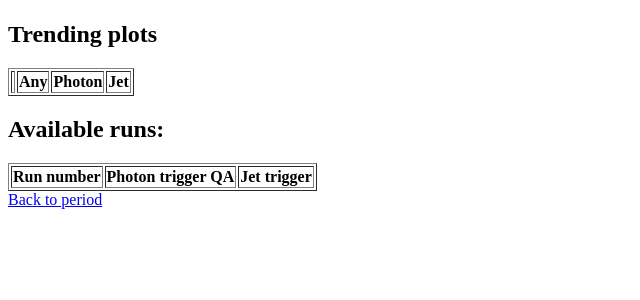
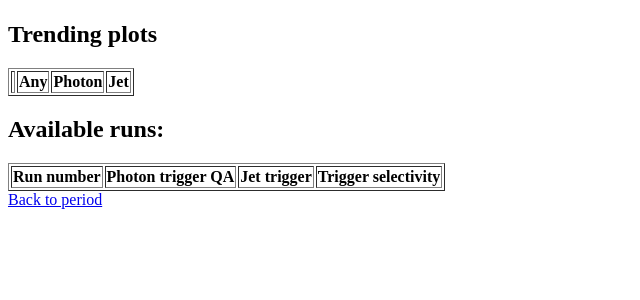
Before and after one commit to fjonasALICE/emctriggerqaapp, a Flask app: template templates/period.html in a window 1280 px wide. Shown: the top 300 px of the page, without its empty margins (0-640 px from the left). Run offline with Flask 3, Linux system fonts and the light colour scheme; the template is opened without the code that fills it, so the values that code supplies are empty.

Commit message:
added trigger selectivity plot

```diff
--- a/templates/period.html
+++ b/templates/period.html
@@ -23,12 +23,14 @@
     <th>Run number</th>
     <th>Photon trigger QA</th>
     <th>Jet trigger</th>
+    <th>Trigger selectivity</th>
     </tr>
 {% for run in runs %}
 <tr>
 <td>{{run}}</td>
 <td><img src="{{url_for('static', filename=plots[run]['photon'])}}" height="300px"> </td>
 <td><img src="{{url_for('static', filename=plots[run]['jet'])}}" height="300px"> </td>
+<td><img src="{{url_for('static', filename=plots[run]['selectivity'])}}" height="300px"> </td>
 </tr>
 {% endfor %}
 </ul>
--- a/webapp/app.py
+++ b/webapp/app.py
@@ -84,6 +84,8 @@ def display_period(period: str):
             plotname = f"{period}/{run}/{plot}"
             if "PhotonTriggerQA" in plot:
                 categorized["photon"] = plotname
+            elif "asyncTriggerSelectivity" in plot:
+                categorized["selectivity"] = plotname
             else:
                 categorized["jet"] = plotname
         plots[run] = categorized
```
